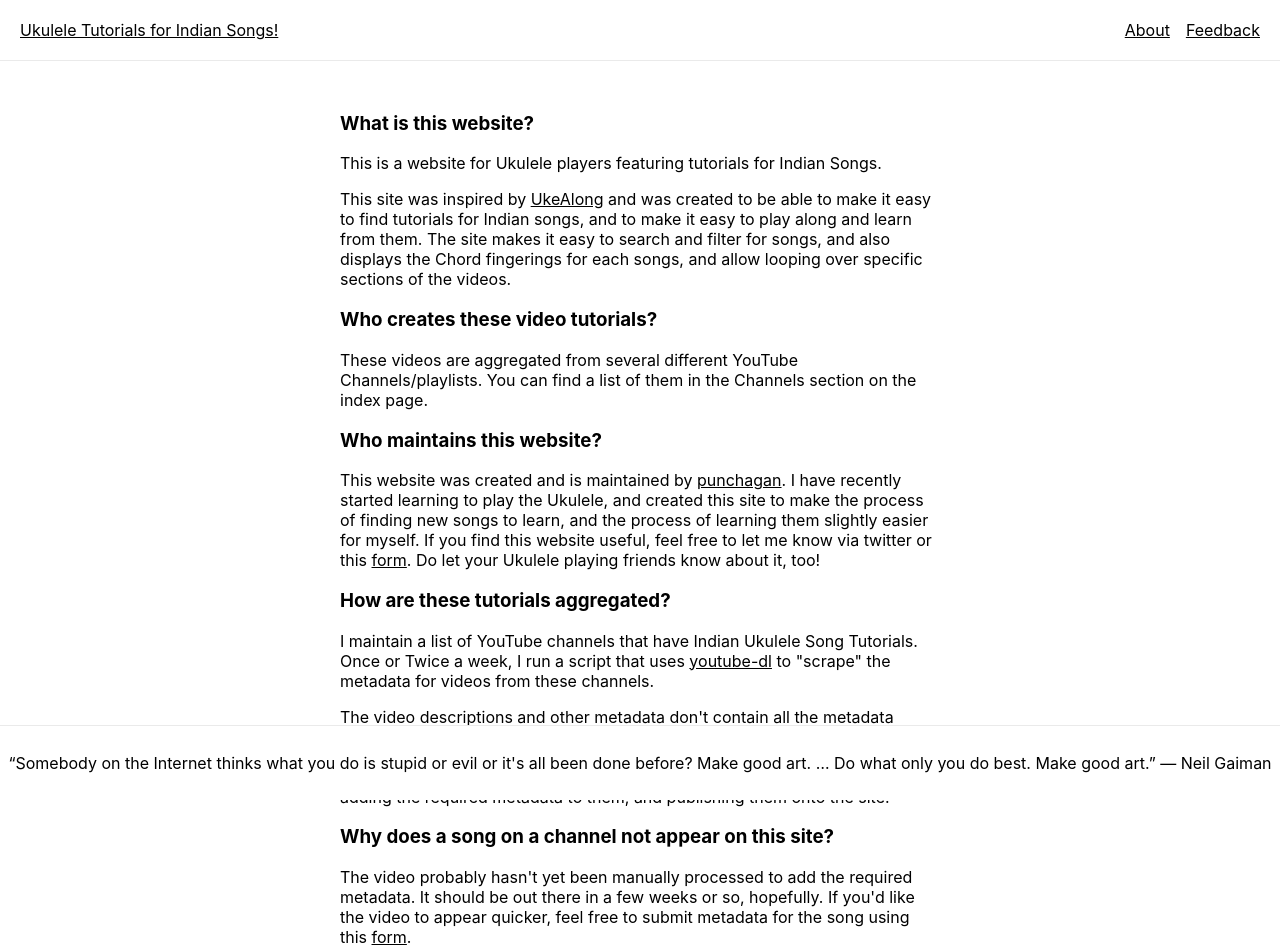
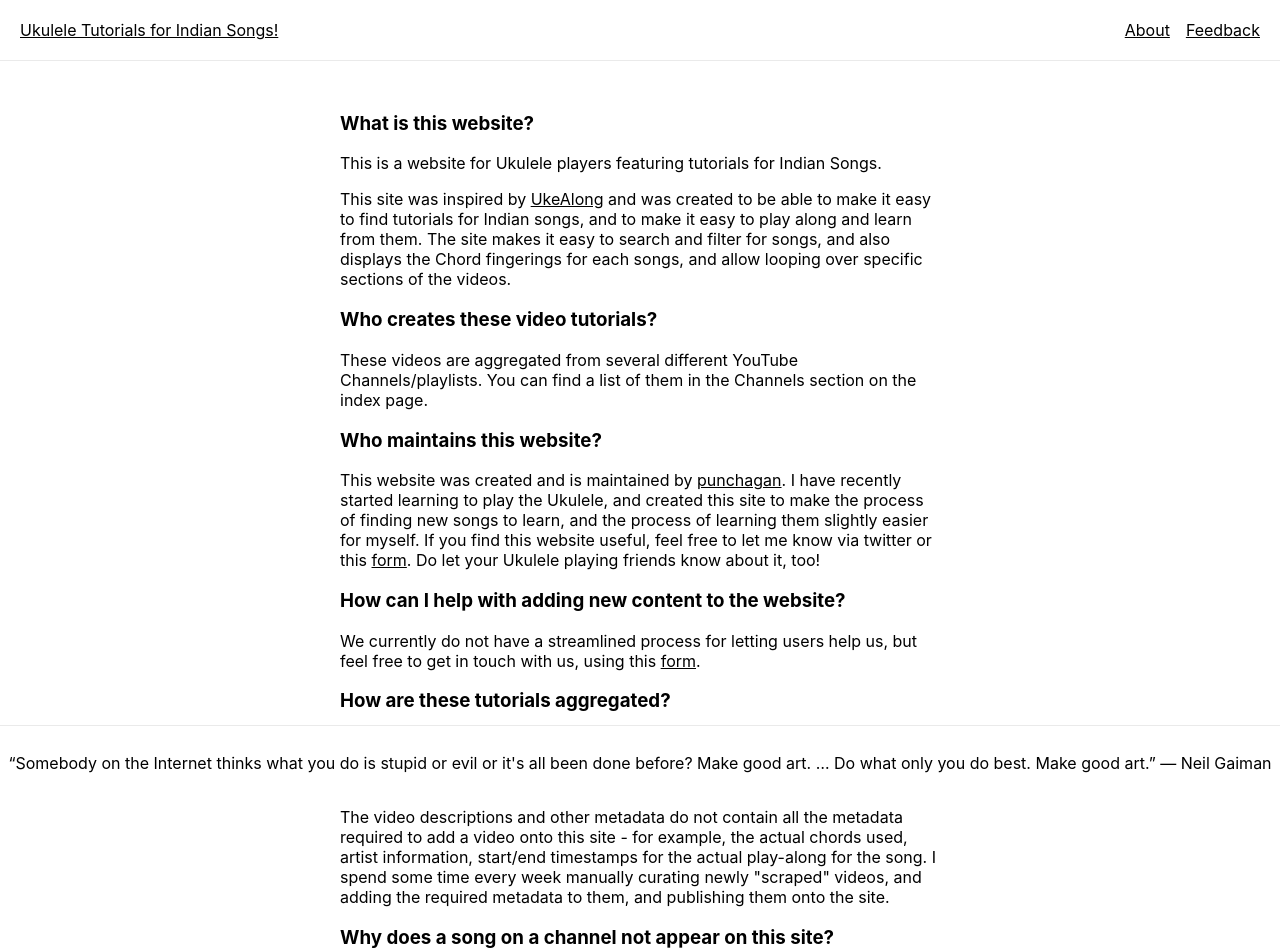
Before and after one commit to punchagan/ukulele-tutorials, a Next.js app in the folder site/: page /about in a window 1280 px wide. Shown: the top 952 px of the page. Built offline with nearby package versions, Linux system fonts and the light colour scheme.

Commit message:
Add FAQ entry about contributing to the site

```diff
--- a/site/pages/about.js
+++ b/site/pages/about.js
@@ -41,6 +41,15 @@ export default function About() {
           </Link>
           . Do let your Ukulele playing friends know about it, too!
         </p>
+        <h3>How can I help with adding new content to the website?</h3>
+        <p>
+          We currently do not have a streamlined process for letting users help us, but feel free to
+          get in touch with us, using this{" "}
+          <Link href="/feedback">
+            <a>form</a>
+          </Link>
+          .
+        </p>
         <h3>How are these tutorials aggregated?</h3>
         <p>
           I maintain a list of YouTube channels that have Indian Ukulele Song Tutorials. Once or
@@ -49,11 +58,11 @@ export default function About() {
           for videos from these channels.
         </p>
         <p>
-          The video descriptions and other metadata don't contain all the metadata required to add a
-          video onto this site - for example, the actual chords used, artist information, start/end
-          timestamps for the actual play-along for the song. I spend some time every week manually
-          curating newly "scraped" videos, and adding the required metadata to them, and publishing
-          them onto the site.{" "}
+          The video descriptions and other metadata do not contain all the metadata required to add
+          a video onto this site - for example, the actual chords used, artist information,
+          start/end timestamps for the actual play-along for the song. I spend some time every week
+          manually curating newly "scraped" videos, and adding the required metadata to them, and
+          publishing them onto the site.{" "}
         </p>
         <h3>Why does a song on a channel not appear on this site?</h3>
         <p>
@@ -76,7 +85,7 @@ export default function About() {
         <h3>How can I submit requests for tutorials on specific songs?</h3>
         <p>
           You should get in touch with one of the channels from where we aggregate, and request them
-          to do a tutorial for a song. There's no way to request for new song tutorials on this
+          to do a tutorial for a song. There is no way to request for new song tutorials on this
           site, currently.
         </p>
         <h3>What technologies do you use to create this website?</h3>
```
